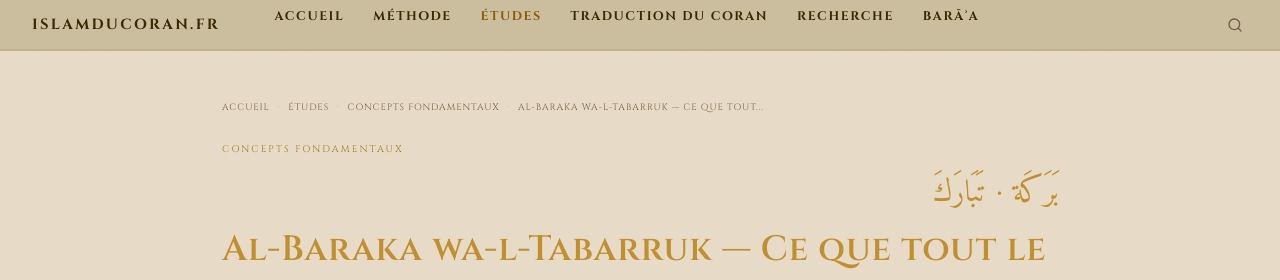
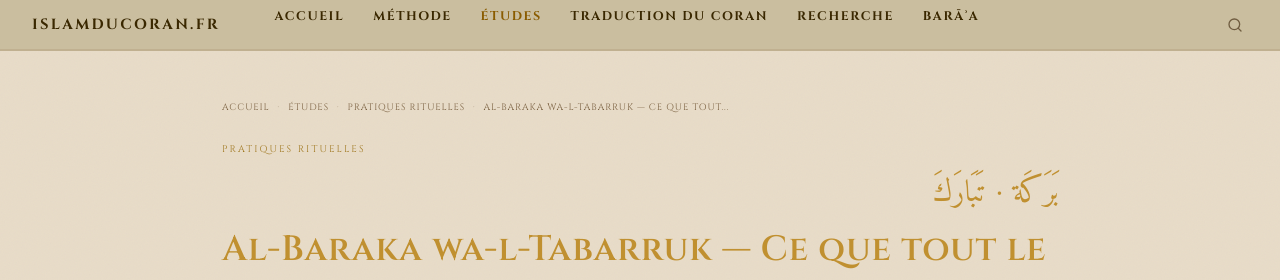
Before and after one commit to Makhuwcoder/islamducoran, a Jekyll site: the page built from _etudes/baraka-tabarruk.md, in a window 1280 px wide and 900 px high. Shown: the top 280 px of the window. Built offline with Jekyll 4.4.1, drawn with Linux system fonts in a browser that asks for light colours.

Commit message:
Thème: Pratiques rituelles [260]

```diff
--- a/_etudes/baraka-tabarruk.md
+++ b/_etudes/baraka-tabarruk.md
@@ -2,8 +2,9 @@
 layout: etude
 title: "Al-Baraka wa-l-Tabarruk — Ce que tout le monde croit savoir et ce que le texte dit réellement"
 subtitle: "Étude lexicographique et intra-coranique exhaustive — Racine · Formes · Usages coraniques · Distinctions sémantiques"
-categorie: "Concepts fondamentaux"
-categorie_slug: "concepts"
+categorie: "Pratiques rituelles"
+categorie_slug: "ibadaat"
+order: 260
 racine: "ب-ر-ك"
 racine_ar: "بَرَكَة · تَبَارَكَ"
 date: 2026-04-14
```
